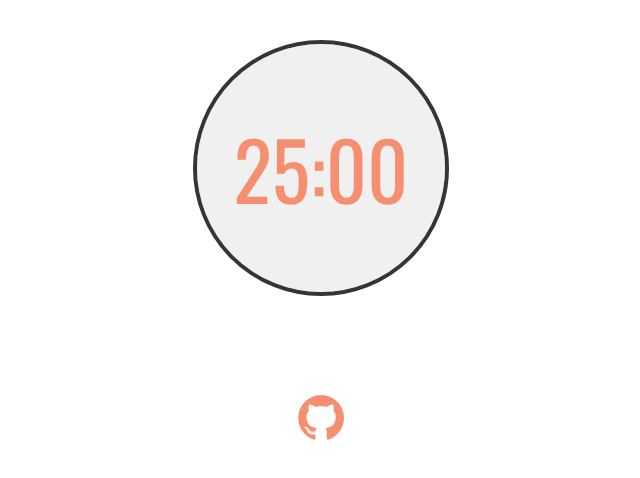
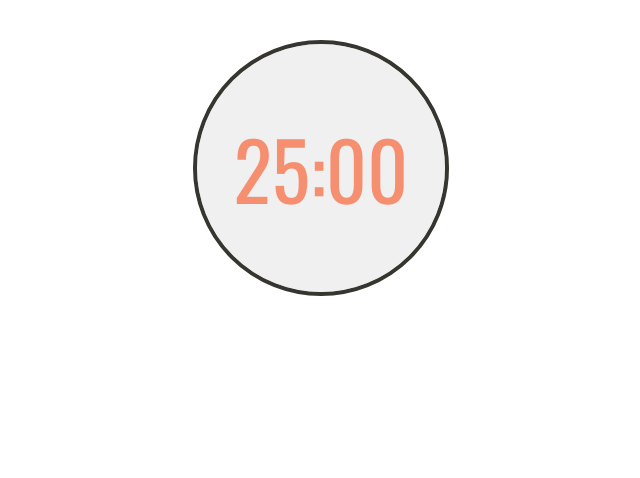
Before and after one commit to kakoumo/widgets, a plain HTML site: page pomodoro/index.html in a window 1280 px wide. Shown: the whole page, without its empty margins (319-959 px from the left). Drawn offline with nearby package versions, Linux system fonts and the light colour scheme.

Commit message:
Update index.html

```diff
--- a/pomodoro/index.html
+++ b/pomodoro/index.html
@@ -22,7 +22,7 @@
 		<div class="countdown__fill" id="ticker"></div>
 		<div class="countdown__digit" id="seconds"></div>
 	</div>
-	<a id="logo" href="https://github.com/anthonytedja" onclick="event.stopPropagation()"><i class="fa fa-github fa-lg"></i></a>
+<!-- 	<a id="logo" href="https://github.com/kakoumo" onclick="event.stopPropagation()"><i class="fa fa-github fa-lg"></i></a> -->
   	<script  src="script.js"></script>
 </body>
 </html>
```
